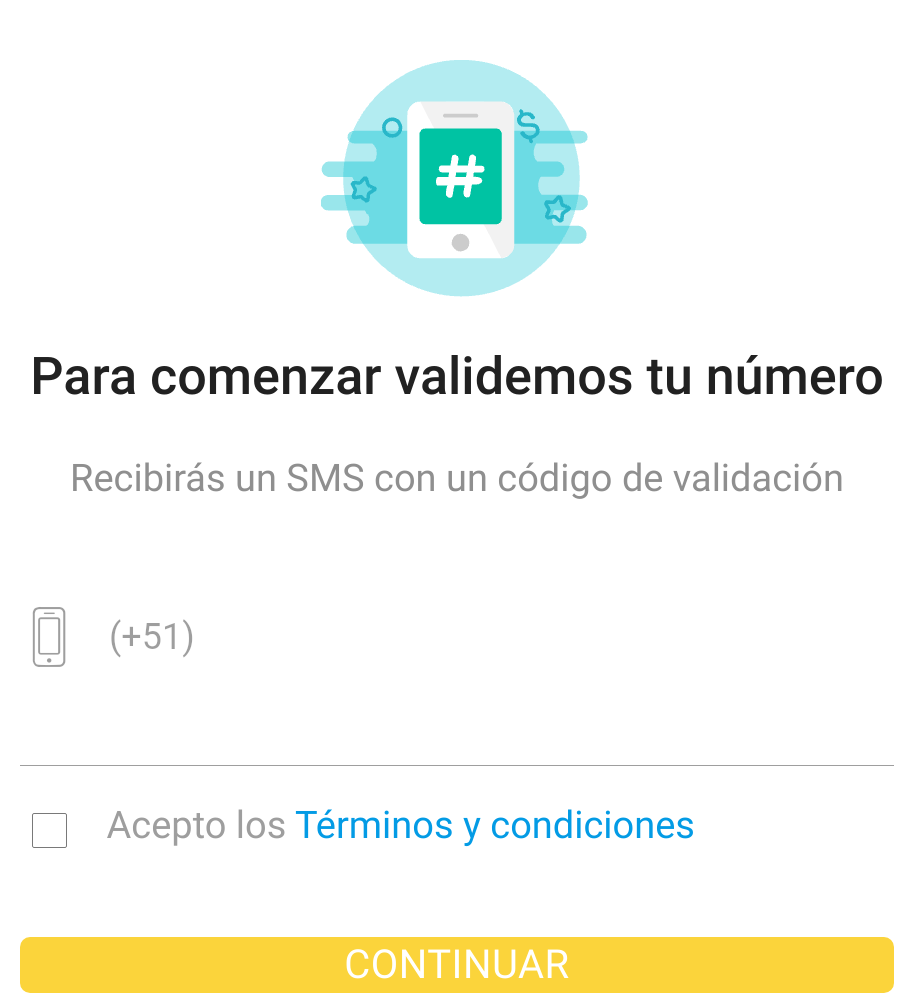
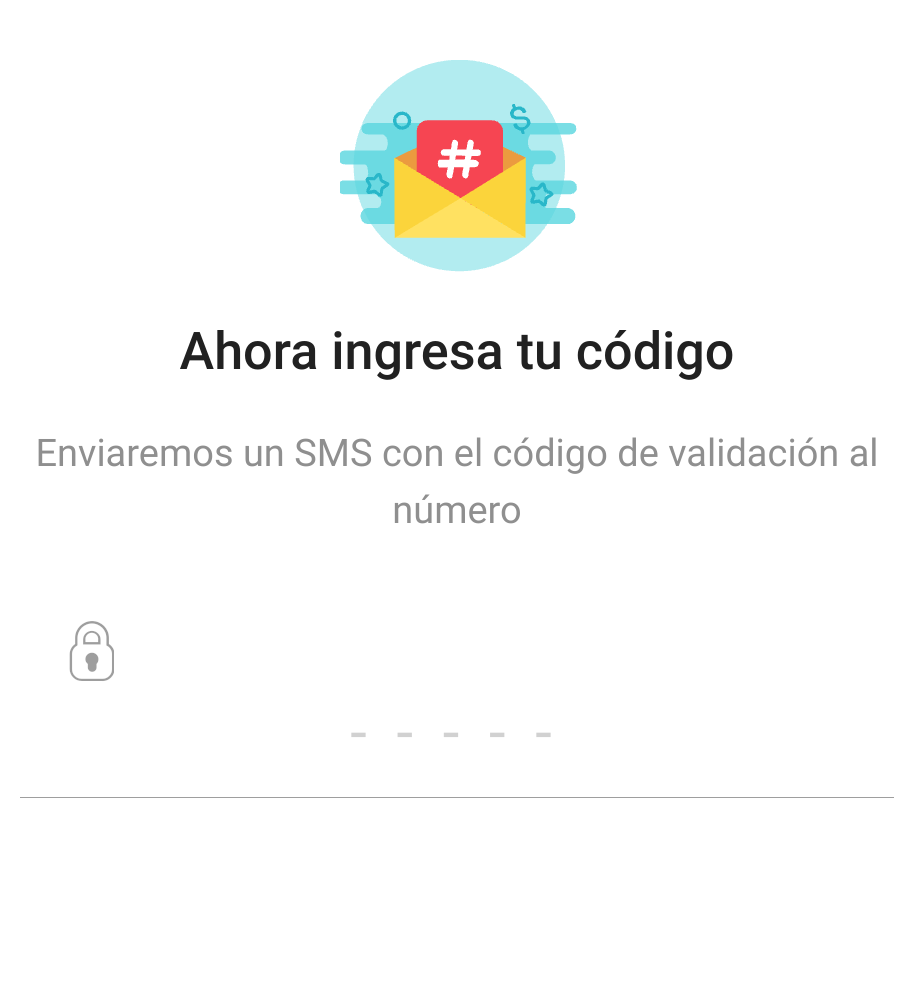
Before and after one commit to yelitzacho/yape, a website: page public/index.html in a window 1280 px wide. Shown: the part 170-1163 px from the top of the page, without its empty margins (183-1096 px from the left). After the commit the page ends 1003 px from the top, so only its background shows below. Drawn offline with Linux system fonts and the light colour scheme.

Commit message:
Estructura de la tercera página

```diff
--- a/public/css/main.css
+++ b/public/css/main.css
@@ -67,7 +67,7 @@
 .input-field input[type=text]{
 	height: 8.7rem;
 	font-size: 4rem;
-	padding-left: 20rem;
+	padding-left: 22rem;
 	box-sizing: border-box;
 }
 .input-field p label{
@@ -92,3 +92,17 @@
   border-right: 4px solid #fff;
   border-bottom: 4px solid #fff;
 }
+/*===REGISTER CODE===*/
+
+/*Information*/
+.registerCode{
+	margin-top: 25%;
+}
+.registerCode .input-field label{
+	position: static;
+}
+.registerCode .input-field img{
+	position: absolute;
+	bottom: 10rem;
+  left: 4rem;
+}
--- a/public/index.html
+++ b/public/index.html
@@ -9,32 +9,12 @@
 	</head>
 	<body>
 		<div id="root">
-			<!-- <div class="container">
-				<div class="row">
-					<div class="col s12 information">
-						<div>
-							<img class="center-block" src="img/icons/phone.png" alt="phone">
-							<h3 class="titleMovil center-align">Para comenzar validemos tu número</h3>
-							<p class="description center-align">Recibirás un SMS con un código de validación</p>
-						</div>
-						<div class="input-field col s12">
-		          <img src="img/icons/phoneandnumber.png">
-		          <input  type="text" class="validate">
-		          <p>
-		          	<input type="checkbox" class="filled-in" id="filled-in-box" checked="checked"/>
-					    	<label for="filled-in-box">Acepto los <a href="#">Términos y condiciones</a></label>
-		          </p>
-		          <a class="col s5 btn center-block button-yellow">CONTINUAR</a>
-		        </div>
-					</div>
-				</div>
-			</div> -->
 		</div>
 		<script type="text/javascript" src="js/jquery-3.2.1.min.js"></script>
 		<script type="text/javascript" src="js/materialize.js"></script>
 		<script type="text/javascript" src="js/components/welcome.js"></script>
 		<script type="text/javascript" src="js/components/registerNumber.js"></script>
-
+		<script type="text/javascript" src="js/components/registerCode.js"></script>
 		<script type="text/javascript" src="js/app.js"></script>
 	</body>
 </html>
--- a/public/js/app.js
+++ b/public/js/app.js
@@ -8,16 +8,14 @@ const render = (root) => {
   	render(root);
   }
 
-  // container.append(Welcome(update));
-
-  // const button = $('<a class="col s12 btn center-block button-yellow">REGISTRARME</a>');
-  // button.click(function(){
-  //   console.log(button);
-  // })
-  container.append(RegisterNumber(update));
-
+  container.append(RegisterCode(update));
   root.append(container);
   $('.carousel.carousel-slider').carousel({fullWidth: true});
+
+  // $('.register').on('click', function(){
+  //   root.empty();
+  //   container.append(RegisterNumber(update));
+  // });
 }
 
 $( _ => {
--- /dev/null
+++ b/public/js/components/registerCode.js
@@ -0,0 +1,23 @@
+'use strict';
+
+const RegisterCode = (update) =>{
+	const rowCode = $('<div class="row"></div>');
+	const colCode = $('<div class="col s12 registerCode">');
+	const containerCode = $('<div></div>');
+	const imgCode = $('<img class="center-block" src="img/icons/message.png" alt="phone">');
+	const titleCode = $('<h3 class="titleMovil center-align">Ahora ingresa tu código</h3>');
+	const descriptionCode = $('<p class="description center-align">Enviaremos un SMS con el código de validación al número</p>');
+	const inputCode = $('<div class="input-field col s12"></div>');
+	const imgInput = $('<img src="img/icons/lock.png">');
+	const inputValidate = $('<input  type="text" class="validate" placeholder="-  -  -  -  -">');
+	const pCode = $('<p></p>');
+	// const labelCode = $('<label for="filled-in-box center-align">Reintentar en <img src="img/icons/clock.png" alt="clock"> 21s</label>');
+
+	// pCode.append(labelCode);
+	inputCode.append(imgInput, inputValidate, pCode);
+	containerCode.append(imgCode, titleCode, descriptionCode);
+	colCode.append(containerCode, inputCode);
+	rowCode.append(colCode);
+
+	return rowCode;
+}
--- a/public/js/components/registerNumber.js
+++ b/public/js/components/registerNumber.js
@@ -16,7 +16,7 @@ const RegisterNumber = (update) =>{
 	const checkboxContainer = $('<p></p>');
 	const checkbox = $('<input type="checkbox" class="filled-in" id="filled-in-box"/>');
 	const labelCheckbox =$('<label for="filled-in-box">Acepto los <a href="#">Términos y condiciones</a></label>');
-	const buttonContinue = $('<a class="btn center-block button-yellow">CONTINUAR</a>');
+	const buttonContinue = $('<a class="btn cenock button-yellow disabled" dis>CONTINUAR</a>');
 
 	containerInformation.append(imgMovil, titleMovil, descriptionMovil);
 	checkboxContainer.append(checkbox, labelCheckbox);
@@ -26,7 +26,3 @@ const RegisterNumber = (update) =>{
 
 	return rowRegister;
 }
-
-const ValidateForm = () => {
-
-}
--- a/public/js/components/welcome.js
+++ b/public/js/components/welcome.js
@@ -16,7 +16,7 @@ const Welcome = (update) =>{
 	const imgItem3 = $('<img src="img/icons/group-people.png" alt="group people">');
 	const titleItem3 = $('<h3 class="titleMovil center-align">Gratis y Seguro</h3>');
 	const descriptionItem3 = $('<p class="description center-align">La transferencia es inmediata y gratuita de una cuenta a otra.</p>');
-	const button = $('<a class="col s12 btn center-block button-yellow">REGISTRARME</a>');
+	const button = $('<a class="register col s12 btn center-block button-yellow">REGISTRARME</a>');
 
 	carouselItem1.append(imgItem1, titleItem1, descriptionItem1);
 	carouselItem2.append(imgItem2, titleItem2, descriptionItem2);
```
